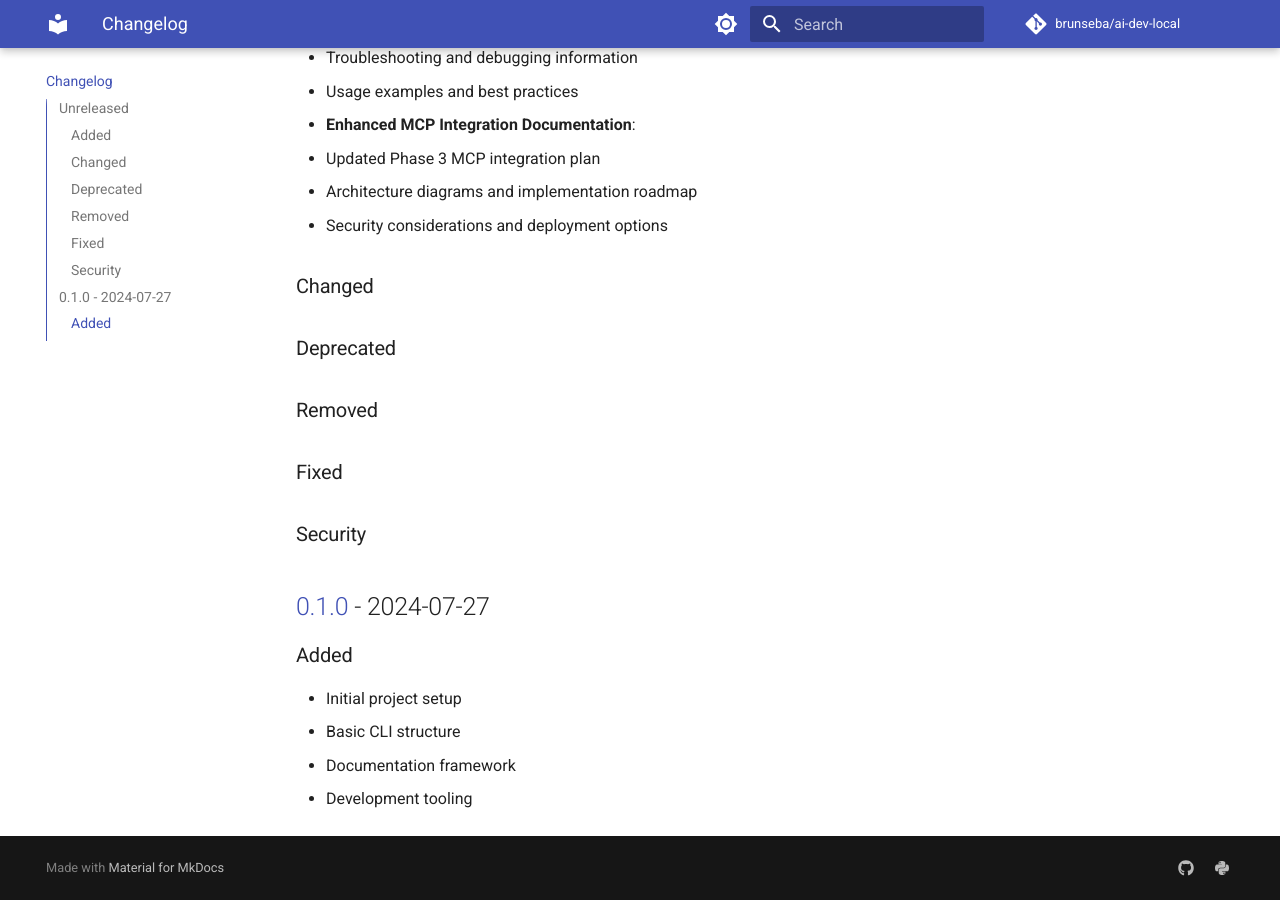
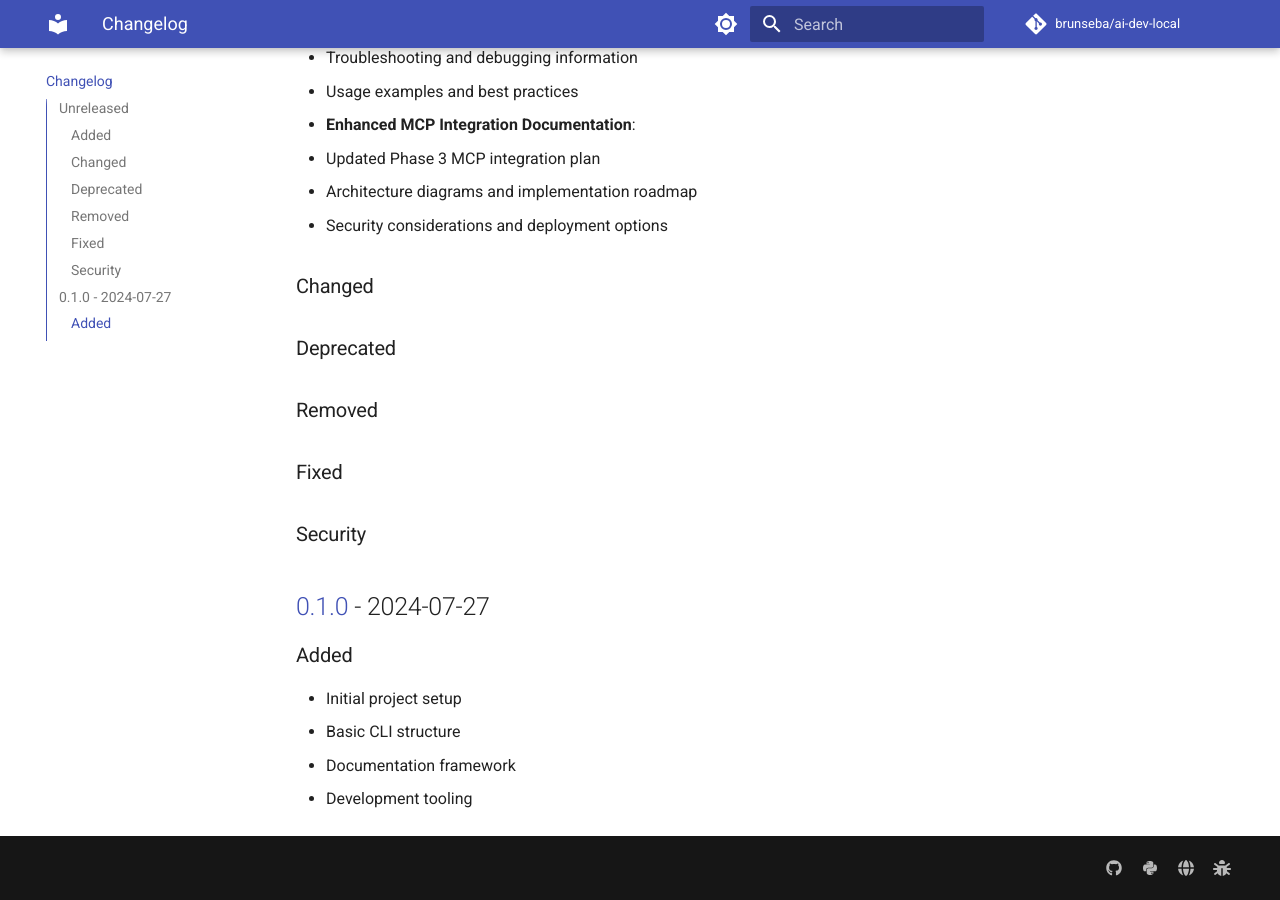
Before and after one commit to brunseba/ai-dev-local, an MkDocs documentation site: the page built from docs/changelog.md, in a window 1280 px wide and 900 px high, scrolled down 857 px. Built offline with MkDocs 1.6.1 and Material for MkDocs 9.7.7, drawn with Linux system fonts in a browser that asks for light colours; comment, search, counter and statistics services are not loaded; the version menu is left out; some of the changed lines change nothing that is shown.

Commit message:
docs: enhance mkdocs.yml with GitHub integration and metadata
- Add edit_uri for GitHub edit links
- Enhance site description
- Add issue reporting link to social links
- Add documentation link
- Configure version provider defaults
- Add Google Analytics placeholder
- Improve social link descriptions

```diff
--- a/mkdocs.yml
+++ b/mkdocs.yml
@@ -1,8 +1,9 @@
 site_name: AI Dev Local
-site_description: AI Lab for local development with various AI services
+site_description: A comprehensive AI lab for local development with various AI services and Model Context Protocol (MCP) integrations
 site_url: https://brunseba.github.io/ai-dev-local/
 repo_url: https://github.com/brunseba/ai-dev-local
 repo_name: brunseba/ai-dev-local
+edit_uri: edit/main/docs/
 
 theme:
   name: material
@@ -100,14 +101,27 @@
 extra:
   version:
     provider: mike
+    default: latest
+  generator: false
   social:
     - icon: fontawesome/brands/github
       link: https://github.com/brunseba/ai-dev-local
+      name: GitHub Repository
     - icon: fontawesome/brands/python
       link: https://pypi.org/project/ai-dev-local/
+      name: PyPI Package
+    - icon: fontawesome/solid/globe
+      link: https://brunseba.github.io/ai-dev-local/
+      name: Documentation
+    - icon: fontawesome/solid/bug
+      link: https://github.com/brunseba/ai-dev-local/issues
+      name: Report Issues
   tags:
     AI: ai
     MCP: mcp
     Development: dev
     Docker: docker
     Integration: integration
+  analytics:
+    provider: google
+    property: G-XXXXXXXXXX  # Replace with actual Google Analytics ID if needed
```
